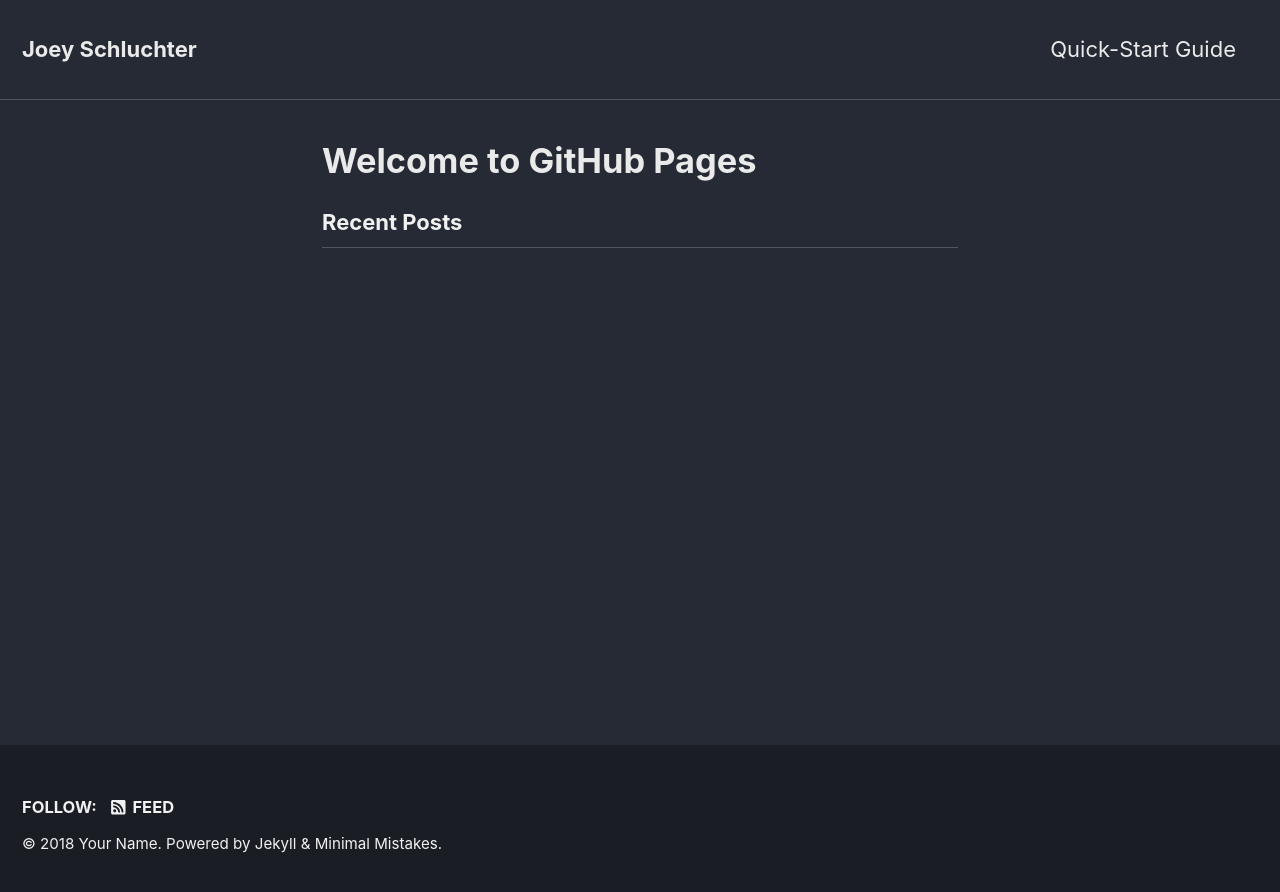
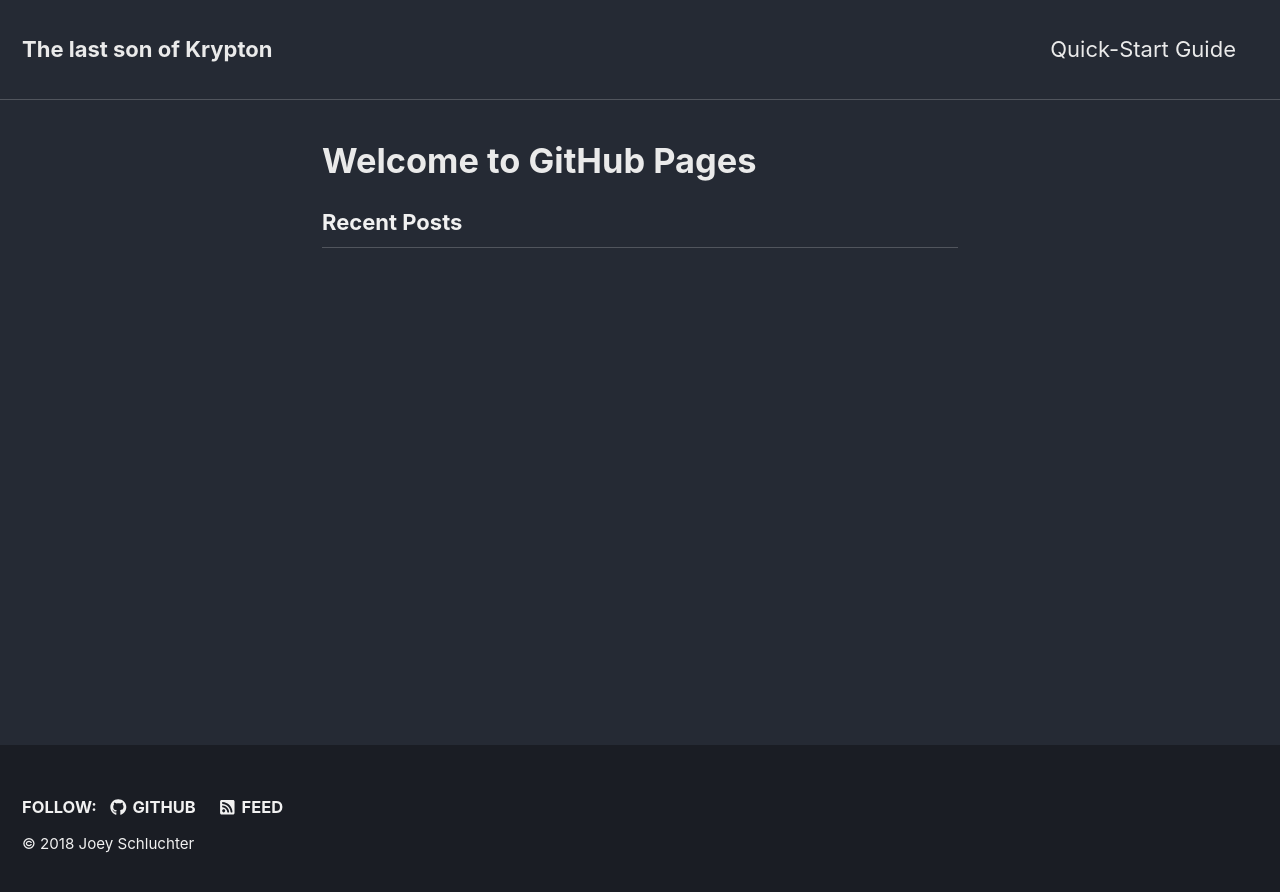
Before and after one commit to jschluchter/jschluchter.github.io, a Jekyll site: the page built from index.md, in a window 1280 px wide. Shown: the top 892 px of the page. Built offline with Jekyll 4.4.1, drawn with Linux system fonts in a browser that asks for light colours; nearby versions of some CDN libraries; our own code applies the rules of GitHub Pages for plain Markdown files; the list of posts is cut into pages by our own code.

Commit message:
updated bundle

```diff
--- a/_config.yml
+++ b/_config.yml
@@ -9,10 +9,10 @@ minimal_mistakes_skin    : "dark" # "air", "aqua", "contrast", "dark", "dirt", "
 
 # Site Settings
 locale                   : "en-US"
-title                    : "Joey Schluchter"
+title                    : "The last son of Krypton"
 title_separator          : "-"
-name                     : "Your Name"
-description              : "An amazing website."
+name                     : "Joey Schluchter"
+description              : "Fortress of Solitude"
 url                      : # the base hostname & protocol for your site e.g. "https://mmistakes.github.io"
 baseurl                  : # the subpath of your site, e.g. "/blog"
 repository               : # GitHub username/repo-name e.g. "mmistakes/minimal-mistakes"
@@ -84,10 +84,10 @@ analytics:
 
 # Site Author
 author:
-  name             : "Your Name"
+  name             : "Joey Schluchter"
   avatar           : # path of avatar image, e.g. "/assets/images/bio-photo.jpg"
-  bio              : "I am an amazing person."
-  location         : "Somewhere"
+  bio              : "the last son of Krypton"
+  location         : "Fortress of Solitude"
   email            :
   uri              :
   home             : # null (default), "absolute or relative url to link to author home"
@@ -97,7 +97,7 @@ author:
   flickr           :
   facebook         :
   foursquare       :
-  github           :
+  github           : "https://github.com/jschluchter/"
   gitlab           :
   google_plus      :
   keybase          :
@@ -109,7 +109,7 @@ author:
   stackoverflow    : # "123456/username" (the last part of your profile url, e.g. https://stackoverflow.com/users/123456/username)
   steam            : # "steamId" (the last part of your profile url, e.g. https://steamcommunity.com/id/steamId/)
   tumblr           :
-  twitter          :
+  twitter          : "@sonofjorel"
   vine             :
   weibo            :
   xing             :
--- a/_includes/footer.html
+++ b/_includes/footer.html
@@ -22,4 +22,4 @@
   </ul>
 </div>
 
-<div class="page__footer-copyright">&copy; {{ site.time | date: '%Y' }} {{ site.name | default: site.title }}. {{ site.data.ui-text[site.locale].powered_by | default: "Powered by" }} <a href="https://jekyllrb.com" rel="nofollow">Jekyll</a> &amp; <a href="https://mademistakes.com/work/minimal-mistakes-jekyll-theme/" rel="nofollow">Minimal Mistakes</a>.</div>
+<div class="page__footer-copyright">&copy; {{ site.time | date: '%Y' }} {{ site.name | default: site.title }} </div>
```
